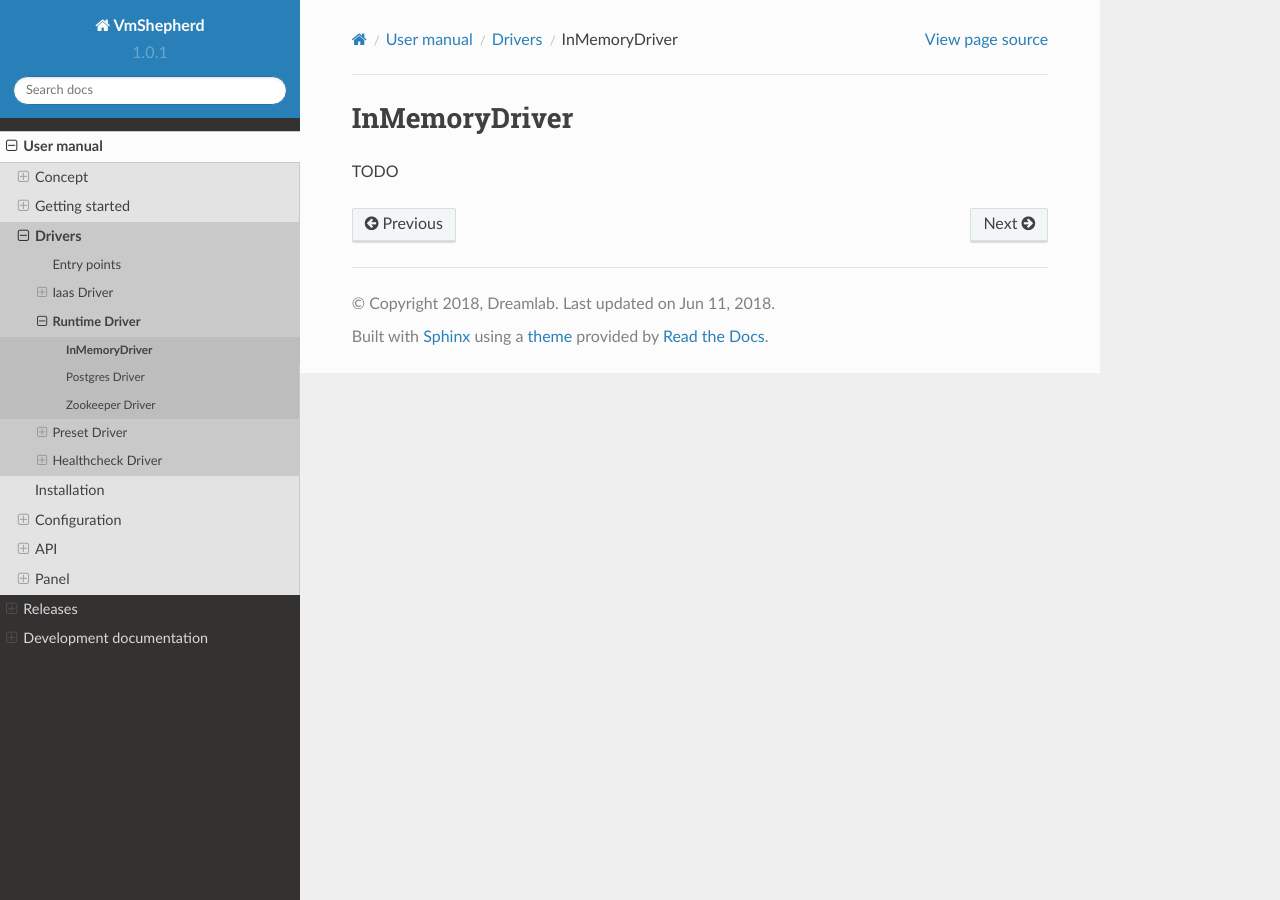
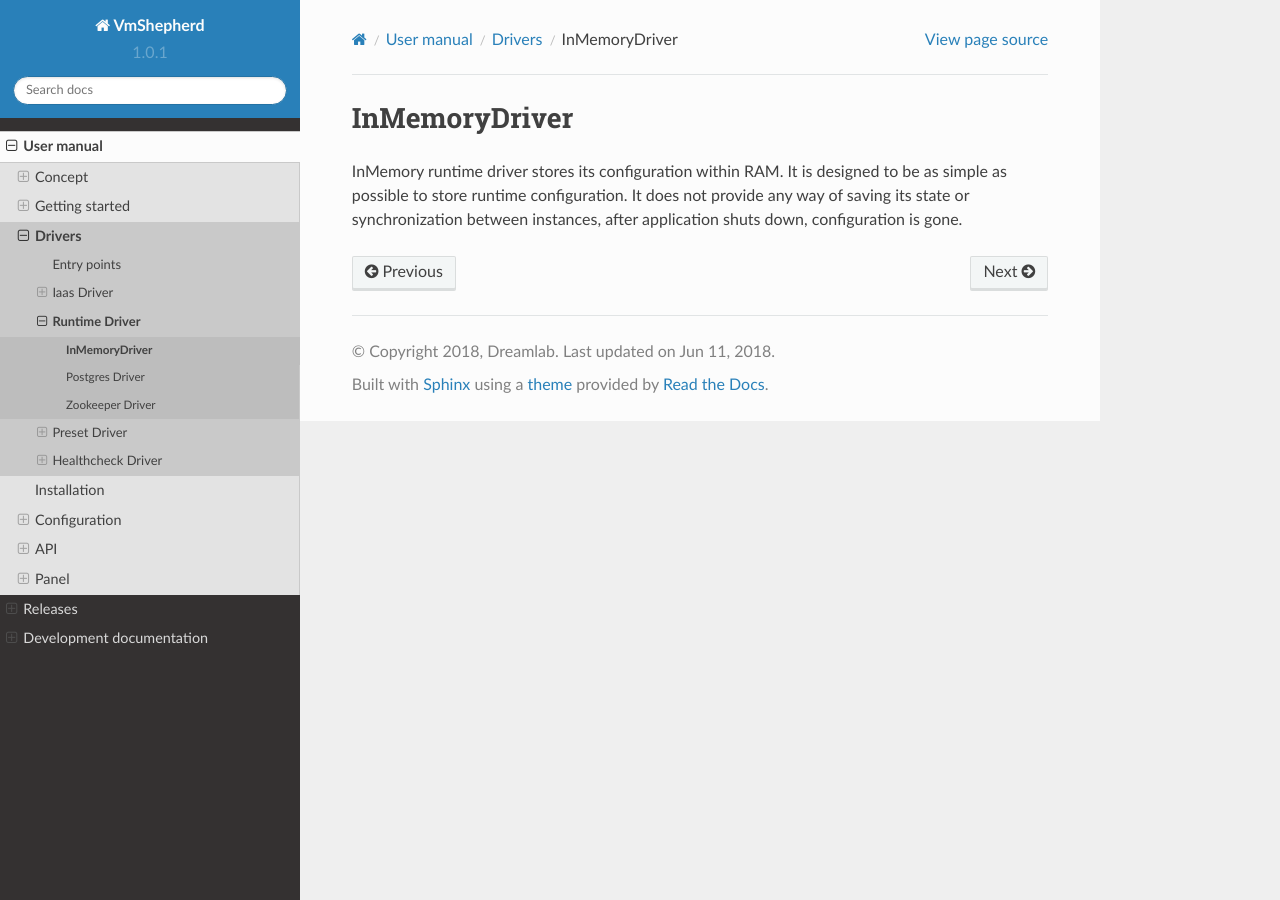
Before and after one commit to DreamLab/VmShepherd, a Sphinx documentation site: the page built from docs/user/drivers/runtime_inmemory.rst, in a window 1280 px wide. Built offline with Sphinx 7.4.7 and the Read the Docs theme 2.0.0, drawn with Linux system fonts in a browser that asks for light colours.

Commit message:
remove placeholder zookeeper rst, update inmemory driver description

```diff
--- a/docs/user/drivers/runtime_inmemory.rst
+++ b/docs/user/drivers/runtime_inmemory.rst
@@ -2,4 +2,6 @@
 InMemoryDriver
 ==============
 
-TODO
+InMemory runtime driver stores its configuration within RAM.
+It is designed to be as simple as possible to store runtime configuration.
+It does not provide any way of saving its state or synchronization between instances, after application shuts down, configuration is gone.
--- a/docs/user/drivers/runtime_zookeeper.rst
+++ /dev/null
@@ -1,5 +0,0 @@
-==============
-ZookeeperDriver
-==============
-
-TODO
```
